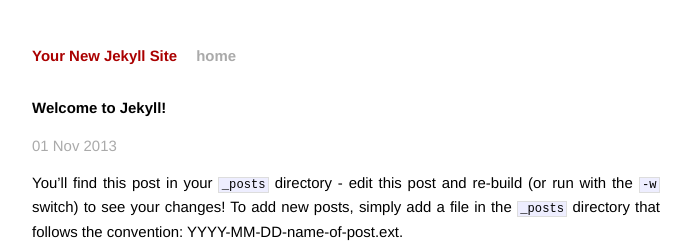
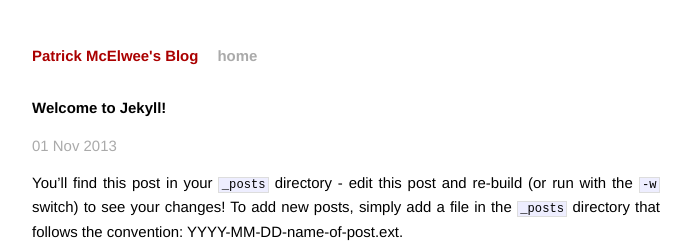
Before and after one commit to patrickmcelwee/patrickmcelwee.github.io, a Jekyll site: the page built from _posts/2013-11-01-welcome-to-jekyll.markdown, in a window 1280 px wide. Shown: the top 243 px of the page, without its empty margins (294-985 px from the left). Built offline with Jekyll 4.4.1, drawn with Linux system fonts in a browser that asks for light colours; Markdown is read by kramdown in place of the engine named in the settings.

Commit message:
Prepare to publish on GitHub pages

```diff
--- /dev/null
+++ b/Gemfile
@@ -0,0 +1,2 @@
+source 'https://rubygems.org'
+gem 'github-pages'
--- a/_config.yml
+++ b/_config.yml
@@ -1,3 +1,6 @@
-name: Your New Jekyll Site
+name: Patrick McElwee's Blog
 markdown: redcarpet
 pygments: true
+#Github overrides
+safe: true
+lsi: false
```
Also changed, not shown: Gemfile.lock (added), 1 other file.
